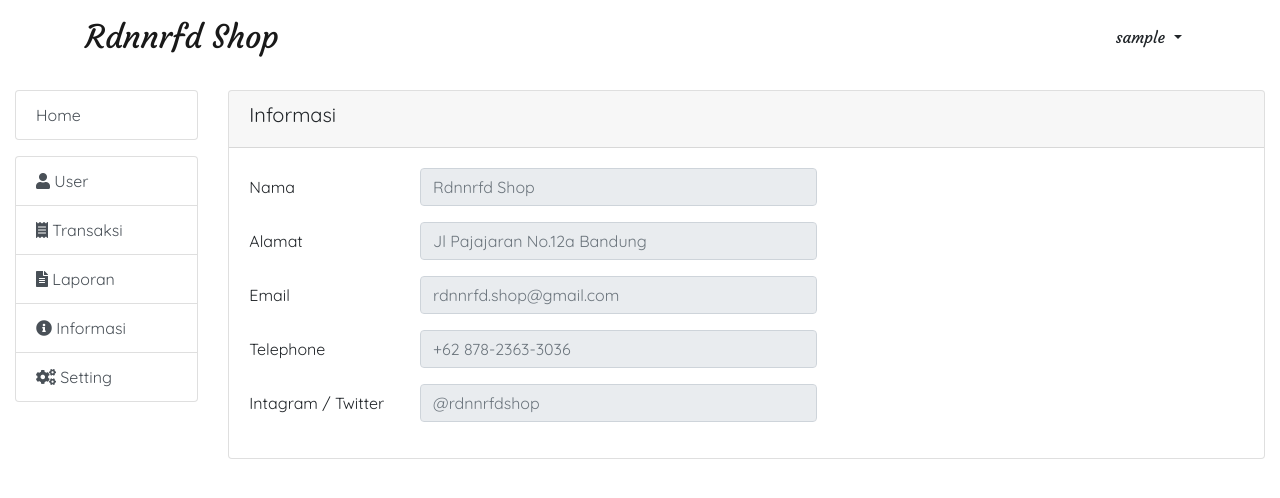
After one commit to rdnnrfd/0121-aplikasi-pajak-ppn, a PHP site: page /informasi.php in a window 1280 px wide. The commit adds this page. Shown: the top 498 px of the page. Run offline with PHP 8.4, Linux system fonts and the light colour scheme; the visitor is signed in with stand-in values (Sample User, id 1).

Commit message:
informasi

```diff
--- a/components/sidebar.php
+++ b/components/sidebar.php
@@ -5,6 +5,6 @@
     <a href="users.php" class="list-group-item list-group-item-action"> <i class="fas fa-user"></i> User</a>
     <a href="transaksi.php" class="list-group-item list-group-item-action"> <i class="fas fa-receipt"></i> Transaksi</a>
     <a href="laporan.php" class="list-group-item list-group-item-action"> <i class="fas fa-file-alt"></i> Laporan</a>
-    <a href="help.php" class="list-group-item list-group-item-action"> <i class="fas fa-info-circle"></i> Informasi</a>
+    <a href="informasi.php" class="list-group-item list-group-item-action"> <i class="fas fa-info-circle"></i> Informasi</a>
     <a href="setting.php" class="list-group-item list-group-item-action"> <i class="fas fa-cogs"></i> Setting</a>
 </div>
--- a/home.php
+++ b/home.php
@@ -81,7 +81,7 @@ require('config.php');
                                     <div class="card-body">
                                         <h5 class="card-title"><i class="fas fa-info-circle"></i> Informasi</h5>
                                     </div>
-                                    <a href="#" class="btn btn-danger bg-danger">Lihat <i class="fas fa-angle-right"></i></a>
+                                    <a href="informasi.php" class="btn btn-danger bg-danger">Lihat <i class="fas fa-angle-right"></i></a>
                                 </div>
                             </div>
                             <div class="col">
--- /dev/null
+++ b/informasi.php
@@ -0,0 +1,113 @@
+<?php
+//include auth_session.php file on all user panel pages
+include("auth_session.php");
+require('config.php');
+?>
+
+<!doctype html>
+<html lang="en">
+
+<head>
+    <!-- Required meta tags -->
+    <meta charset="utf-8">
+    <meta name="viewport" content="width=device-width, initial-scale=1, shrink-to-fit=no">
+
+    <!-- Bootstrap CSS -->
+    <link rel="stylesheet" href="https://cdn.jsdelivr.net/npm/bootstrap@4.5.3/dist/css/bootstrap.min.css" integrity="sha384-TX8t27EcRE3e/ihU7zmQxVncDAy5uIKz4rEkgIXeMed4M0jlfIDPvg6uqKI2xXr2" crossorigin="anonymous">
+
+    <link rel="stylesheet" href="https://maxcdn.bootstrapcdn.com/bootstrap/4.5.2/css/bootstrap.min.css">
+    <script src="https://ajax.googleapis.com/ajax/libs/jquery/3.5.1/jquery.min.js"></script>
+    <script src="https://cdnjs.cloudflare.com/ajax/libs/popper.js/1.16.0/umd/popper.min.js"></script>
+    <script src="https://maxcdn.bootstrapcdn.com/bootstrap/4.5.2/js/bootstrap.min.js"></script>
+
+    <!-- Fonts -->
+    <link rel="preconnect" href="https://fonts.gstatic.com">
+    <link href="https://fonts.googleapis.com/css2?family=Courgette&family=Quicksand&display=swap" rel="stylesheet">
+    <link rel="stylesheet" href="assets/fontawesome/css/all.min.css">
+
+    <!-- CSS -->
+    <link rel="stylesheet" type="text/css" href="css/users.css">
+
+    <title>Informasi</title>
+</head>
+
+<body>
+    <!-- Navbar -->
+    <?php include("components/navbar.php"); ?>
+    <!-- End of Navbar -->
+
+    <!-- Main -->
+    <div class="container-fluid py-3">
+        <div class="row">
+            <div class="col-md-2">
+                <!-- SideBar -->
+                <?php include("components/sidebar.php"); ?>
+                <!-- End Sidebar -->
+            </div>
+            <!-- Body -->
+            <div class="col-md-10">
+                <div class="card">
+                    <div class="card-header">
+                        <h5 class="d-flex justify-content-between align-items-center">
+                            Informasi
+                        </h5>
+                    </div>
+                    <div class="card-body">
+
+                        <form>
+                            <div class="row mb-3">
+                                <label for="Nama" class="col-sm-2 col-form-label">Nama</label>
+                                <div class="col-sm-5">
+                                    <input type="Nama" class="form-control" id="Nama" aria-label="readonly input example" readonly placeholder="Rdnnrfd Shop">
+                                </div>
+                            </div>
+
+                            <div class="row mb-3">
+                                <label for="Alamat" class="col-sm-2 col-form-label">Alamat</label>
+                                <div class="col-sm-5">
+                                    <input type="Alamat" class="form-control" id="Alamat" aria-label="readonly input example" readonly placeholder="Jl Pajajaran No.12a Bandung">
+                                </div>
+                            </div>
+
+                            <div class="row mb-3">
+                                <label for="Email" class="col-sm-2 col-form-label">Email</label>
+                                <div class="col-sm-5">
+                                    <input type="Email" class="form-control" id="Email" aria-label="readonly input example" readonly placeholder="rdnnrfd.shop@gmail.com">
+                                </div>
+                            </div>
+
+                            <div class="row mb-3">
+                                <label for="Telephone" class="col-sm-2 col-form-label">Telephone</label>
+                                <div class="col-sm-5">
+                                    <input type="Telephone" class="form-control" id="Telephone" aria-label="readonly input example" readonly placeholder="+62 878-2363-3036">
+                                </div>
+                            </div>
+
+                            <div class="row mb-3">
+                                <label for="sosmed" class="col-sm-2 col-form-label">Intagram / Twitter</label>
+                                <div class="col-sm-5">
+                                    <input type="sosmed" class="form-control" id="sosmed" aria-label="readonly input example" readonly placeholder="@rdnnrfdshop">
+                                </div>
+                            </div>
+
+                        </form>
+
+                    </div>
+                </div>
+            </div>
+        </div>
+        <!-- End Body -->
+    </div>
+    <!-- End Main Body -->
+    <!-- End Content -->
+    <script src="https://code.jquery.com/jquery-3.5.1.slim.min.js" integrity="sha384-DfXdz2htPH0lsSSs5nCTpuj/zy4C+OGpamoFVy38MVBnE+IbbVYUew+OrCXaRkfj" crossorigin="anonymous"></script>
+    <script src="https://cdn.jsdelivr.net/npm/bootstrap@4.5.3/dist/js/bootstrap.bundle.min.js" integrity="sha384-ho+j7jyWK8fNQe+A12Hb8AhRq26LrZ/JpcUGGOn+Y7RsweNrtN/tE3MoK7ZeZDyx" crossorigin="anonymous"></script>
+
+    <!-- Option 2: jQuery, Popper.js, and Bootstrap JS -->
+    <script src="https://code.jquery.com/jquery-3.5.1.slim.min.js" integrity="sha384-DfXdz2htPH0lsSSs5nCTpuj/zy4C+OGpamoFVy38MVBnE+IbbVYUew+OrCXaRkfj" crossorigin="anonymous"></script>
+    <script src="https://cdn.jsdelivr.net/npm/popper.js@1.16.1/dist/umd/popper.min.js" integrity="sha384-9/reFTGAW83EW2RDu2S0VKaIzap3H66lZH81PoYlFhbGU+6BZp6G7niu735Sk7lN" crossorigin="anonymous"></script>
+    <script src="https://cdn.jsdelivr.net/npm/bootstrap@4.5.3/dist/js/bootstrap.min.js" integrity="sha384-w1Q4orYjBQndcko6MimVbzY0tgp4pWB4lZ7lr30WKz0vr/aWKhXdBNmNb5D92v7s" crossorigin="anonymous"></script>
+
+</body>
+
+</html>
```
